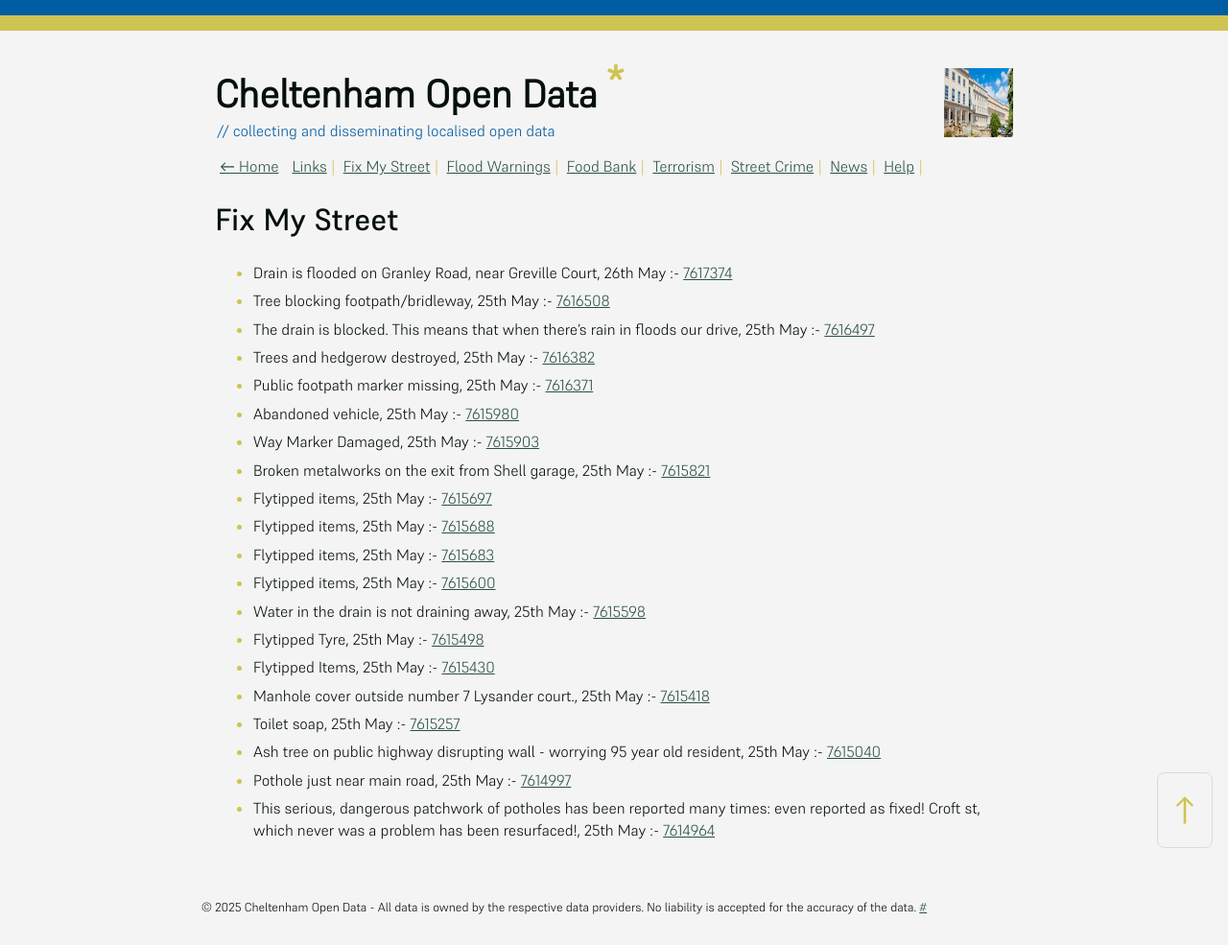
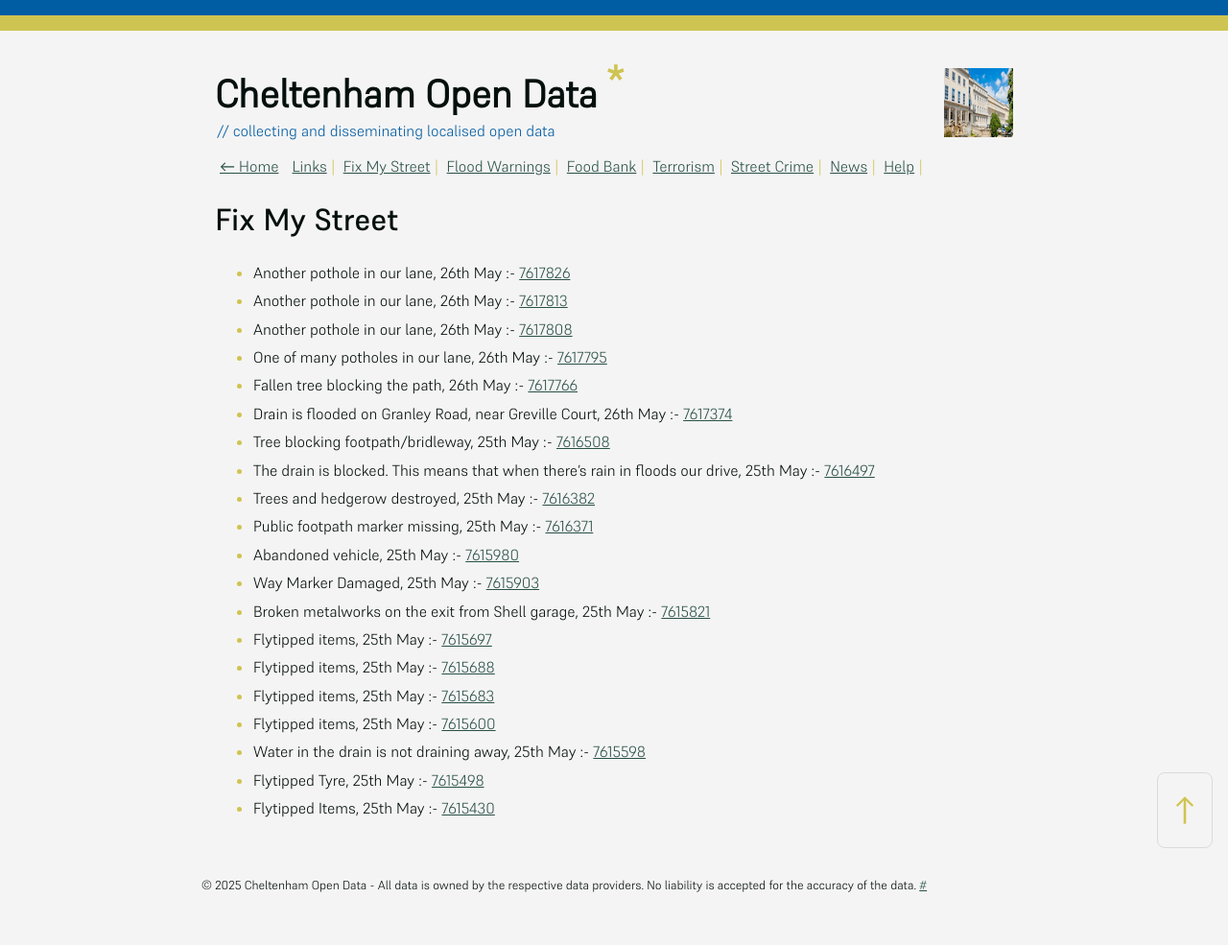
Before and after one commit to mat-0/cheltenham-open-data, a Jekyll site: the page built from _pages/fix-my-street.md, in a window 1280 px wide. Shown: the whole page at 96% size. Built offline with Jekyll 4.4.1, drawn with Linux system fonts in a browser that asks for light colours; after the commit the page ends 962 px from its top, so only the background shows below that.

Commit message:
Updated 2025-05-26 10:58:00

```diff
--- a/_pages/fix-my-street.md
+++ b/_pages/fix-my-street.md
@@ -9,6 +9,11 @@ permalink: /fix-my-street
 
 <!-- fix_marker starts -->
 
+- Another pothole in our lane, 26th May :- [7617826](https://www.fixmystreet.com/report/7617826)
+- Another pothole in our lane, 26th May :- [7617813](https://www.fixmystreet.com/report/7617813)
+- Another pothole in our lane, 26th May :- [7617808](https://www.fixmystreet.com/report/7617808)
+- One of many potholes in our lane, 26th May :- [7617795](https://www.fixmystreet.com/report/7617795)
+- Fallen tree blocking the path, 26th May :- [7617766](https://www.fixmystreet.com/report/7617766)
 - Drain is flooded on Granley Road, near Greville Court, 26th May :- [7617374](https://www.fixmystreet.com/report/7617374)
 - Tree blocking footpath/bridleway, 25th May :- [7616508](https://www.fixmystreet.com/report/7616508)
 - The drain is blocked. This means that when there’s rain in floods our drive, 25th May :- [7616497](https://www.fixmystreet.com/report/7616497)
@@ -24,10 +29,5 @@ permalink: /fix-my-street
 - Water in the drain is not draining away, 25th May :- [7615598](https://www.fixmystreet.com/report/7615598)
 - Flytipped Tyre, 25th May :- [7615498](https://www.fixmystreet.com/report/7615498)
 - Flytipped Items, 25th May :- [7615430](https://www.fixmystreet.com/report/7615430)
-- Manhole cover outside number 7 Lysander court., 25th May :- [7615418](https://www.fixmystreet.com/report/7615418)
-- Toilet soap, 25th May :- [7615257](https://www.fixmystreet.com/report/7615257)
-- Ash tree on public highway disrupting wall - worrying 95 year old resident, 25th May :- [7615040](https://www.fixmystreet.com/report/7615040)
-- Pothole just near main road, 25th May :- [7614997](https://www.fixmystreet.com/report/7614997)
-- This serious, dangerous patchwork of potholes has been reported many times: even reported as fixed! Croft st, which never was a problem has been resurfaced!, 25th May :- [7614964](https://www.fixmystreet.com/report/7614964)
 
 <!-- fix_marker ends -->
```
Also changed, not shown: _data/flood.json (+4 -46 lines), _pages/news.md (+6 -6 lines), index.md (+5 -5 lines).
